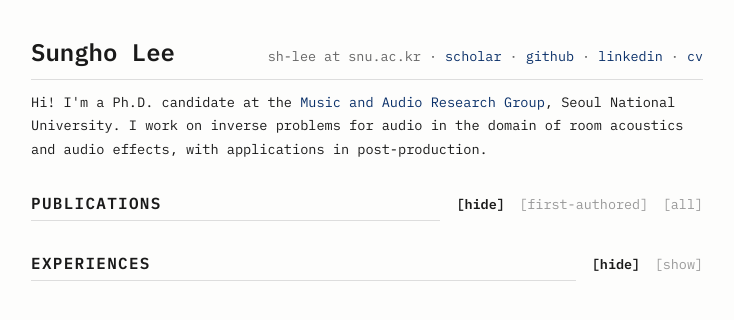
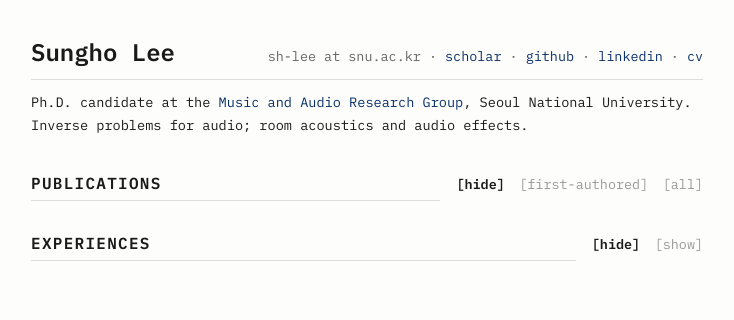
Before and after one commit to sh-lee97/sh-lee97.github.io, a Jekyll site: the page built from index.html, in a window 1280 px wide. Shown: the top 320 px of the page, without its empty margins (273-1007 px from the left). Built offline with Jekyll 4.4.1, drawn with Linux system fonts in a browser that asks for light colours.

Commit message:
Refine intro/layout, sync content, update CV
- Intro: name on a top bar with email + dot-separated links (plain-text
  email, no brackets); name stays one line, links wrap as a block
- Bio condensed to two lines (affiliation; research interests)
- Venue and links share one row, links right-aligned; drop "@" prefix
- Unify size hierarchy and spacing across Publications/Experiences
- Toggles relabeled [hide] [first-authored] [all]
- MARG link -> snu-marg.notion.site
- Replace CV with freshly compiled cv-260630.pdf

Co-Authored-By: Claude Opus 4.8 (1M context) <noreply@anthropic.com>

```diff
--- a/_layouts/default.html
+++ b/_layouts/default.html
@@ -67,7 +67,7 @@
 
     /* ── Intro block ── */
     .intro {
-      margin-bottom: 1.8rem;
+      margin-bottom: 2.1rem;
       line-height: 1.7;
     }
     .intro .namebar {
@@ -164,23 +164,28 @@
       text-decoration: none;
       border-bottom: 1px solid var(--faint);
     }
+    .pub-meta {
+      display: flex;
+      flex-wrap: wrap;
+      justify-content: space-between;
+      align-items: baseline;
+      gap: 0.2rem 1rem;
+    }
     .pub-venue {
-      font-size: 0.83em;
+      font-size: 0.85em;
       color: var(--faint);
     }
-    .pub-venue::before { content: "@ "; }
     .pub-links {
-      font-size: 0.83em;
-      margin-top: 0.1rem;
+      font-size: 0.85em;
+      white-space: nowrap;
     }
-    .pub-links a { margin-right: 0.3rem; }
 
     /* ── Experience section ── */
     .exp-category {
       font-weight: 600;
-      margin-top: 1.2rem;
-      margin-bottom: 0.4rem;
-      font-size: 0.86rem;
+      margin-top: 1.3rem;
+      margin-bottom: 0.55rem;
+      font-size: 0.92rem;
       color: var(--dim);
     }
     .exp-category::before { content: "# "; color: var(--faint); }
@@ -189,9 +194,9 @@
       padding-left: 0;
     }
     .exp-list li {
-      margin-bottom: 0.55rem;
+      margin-bottom: 0.8rem;
       padding-left: 1.1rem;
-      line-height: 1.55;
+      line-height: 1.5;
       position: relative;
     }
     .exp-list li::before {
@@ -204,17 +209,17 @@
       font-weight: 600;
     }
     .exp-role {
-      font-size: 0.9em;
+      font-size: 0.85em;
       color: var(--dim);
     }
     .exp-desc {
-      font-size: 0.9em;
+      font-size: 0.85em;
       color: var(--faint);
     }
 
     /* ── Reviews ── */
     .reviews-inline {
-      font-size: 0.9em;
+      font-size: 0.85em;
       color: var(--dim);
     }
 
--- a/index.html
+++ b/index.html
@@ -10,9 +10,10 @@ title: Sungho Lee
       <a href="https://scholar.google.com/citations?hl=en&user=8yMXL5AAAAAJ&view_op=list_works">scholar</a> &middot;
       <a href="https://github.com/sh-lee97">github</a> &middot;
       <a href="https://www.linkedin.com/in/sungho-lee-061546219/">linkedin</a> &middot;
-      <a href="/cv-260411.pdf">cv</a></span>
+      <a href="/cv-260630.pdf">cv</a></span>
   </div>
-  <p class="bio">Hi! I'm a Ph.D. candidate at the <a href="https://marg.snu.ac.kr/">Music and Audio Research Group</a>, Seoul National University. I work on inverse problems for audio in the domain of room acoustics and audio effects, with applications in post-production.</p>
+  <p class="bio">Ph.D. candidate at the <a href="https://snu-marg.notion.site/">Music and Audio Research Group</a>, Seoul National University.<br>
+  Inverse problems for audio; room acoustics and audio effects.</p>
 </div>
 
 <section class="block mode-hide" id="pub-block">
@@ -32,20 +33,17 @@ title: Sungho Lee
   <li class="key">
     <span class="pub-title">Differentiable Acoustic Radiance Transfer</span><br>
     <span class="pub-authors"><ins>Sungho Lee</ins>, Matteo Scerbo, Seungu Han, Min Jun Choi, Kyogu Lee, Enzo De Sena</span><br>
-    <span class="pub-venue">IEEE TASLPRO, 2026 (to appear)</span><br>
-    <span class="pub-links"><a href="https://arxiv.org/abs/2509.15946">arXiv</a></span>
+    <div class="pub-meta"><span class="pub-venue">IEEE TASLPRO, 2026</span><span class="pub-links"><a href="https://arxiv.org/abs/2509.15946">arXiv</a></span></div>
   </li>
   <li class="key">
     <span class="pub-title">Reverse Engineering of Music Mixing Graphs with Differentiable Processors and Iterative Pruning</span><br>
     <span class="pub-authors"><ins>Sungho Lee</ins>, Marco A. Mart&iacute;nez-Ram&iacute;rez, Wei-Hsiang Liao, Stefan Uhlich, Giorgio Fabbro, Kyogu Lee, Yuki Mitsufuji</span><br>
-    <span class="pub-venue">JAES, 2025</span><br>
-    <span class="pub-links"><a href="https://aes2.org/publications/elibrary-page/?id=22917">JAES</a> &middot; <a href="https://arxiv.org/abs/2509.15948">arXiv</a></span>
+    <div class="pub-meta"><span class="pub-venue">JAES, 2025</span><span class="pub-links"><a href="https://aes2.org/publications/elibrary-page/?id=22917">JAES</a> &middot; <a href="https://arxiv.org/abs/2509.15948">arXiv</a></span></div>
   </li>
   <li class="key">
     <span class="pub-title">Differentiable Artificial Reverberation</span><br>
     <span class="pub-authors"><ins>Sungho Lee</ins>, Hyeong-Seok Choi, Kyogu Lee</span><br>
-    <span class="pub-venue">IEEE/ACM TASLP, 2022</span><br>
-    <span class="pub-links"><a href="https://sh-lee97.github.io/DAR-samples/">demo</a> &middot; <a href="https://arxiv.org/abs/2105.13940">arXiv</a></span>
+    <div class="pub-meta"><span class="pub-venue">IEEE/ACM TASLP, 2022</span><span class="pub-links"><a href="https://sh-lee97.github.io/DAR-samples/">demo</a> &middot; <a href="https://arxiv.org/abs/2105.13940">arXiv</a></span></div>
   </li>
 </ul>
 
@@ -55,56 +53,47 @@ title: Sungho Lee
   <li>
     <span class="pub-title">Rethinking Speech Representation Aggregation in Speech Enhancement: A Phonetic Mutual Information Perspective</span><br>
     <span class="pub-authors">Seungu Han, <ins>Sungho Lee</ins>, Kyogu Lee</span><br>
-    <span class="pub-venue">ICASSP, 2026</span><br>
-    <span class="pub-links"><a href="https://arxiv.org/abs/2601.22480">arXiv</a></span>
+    <div class="pub-meta"><span class="pub-venue">ICASSP, 2026</span><span class="pub-links"><a href="https://arxiv.org/abs/2601.22480">arXiv</a></span></div>
   </li>
   <li>
     <span class="pub-title">Few-step Adversarial Schr&ouml;dinger Bridge for Generative Speech Enhancement</span><br>
     <span class="pub-authors">Seungu Han, <ins>Sungho Lee</ins>, Juheon Lee, Kyogu Lee</span><br>
-    <span class="pub-venue">Interspeech, 2025 (Best student paper award nominee)</span><br>
-    <span class="pub-links"><a href="https://arxiv.org/abs/2502.08939">arXiv</a></span>
+    <div class="pub-meta"><span class="pub-venue">Interspeech, 2025 (Best student paper award nominee)</span><span class="pub-links"><a href="https://arxiv.org/abs/2502.08939">arXiv</a></span></div>
   </li>
   <li>
     <span class="pub-title">TokenSynth: A Token-based Neural Synthesizer for Instrument Cloning and Text-to-Instrument</span><br>
     <span class="pub-authors">Kyungsu Kim, Junghyun Koo, <ins>Sungho Lee</ins>, Haesun Jeong, Kyogu Lee</span><br>
-    <span class="pub-venue">ICASSP, 2025</span><br>
-    <span class="pub-links"><a href="https://kyungsukim.notion.site/A-Token-based-Neural-Synthesizer-for-Instrument-Cloning-and-Text-to-Instrument-2c4f5c0850dc4006971b33ad0e580842?pvs=4">demo</a> &middot; <a href="https://arxiv.org/abs/2502.08939">arXiv</a> &middot; <a href="https://github.com/KyungsuKim42/tokensynth">code</a></span>
+    <div class="pub-meta"><span class="pub-venue">ICASSP, 2025</span><span class="pub-links"><a href="https://kyungsukim.notion.site/A-Token-based-Neural-Synthesizer-for-Instrument-Cloning-and-Text-to-Instrument-2c4f5c0850dc4006971b33ad0e580842?pvs=4">demo</a> &middot; <a href="https://arxiv.org/abs/2502.08939">arXiv</a> &middot; <a href="https://github.com/KyungsuKim42/tokensynth">code</a></span></div>
   </li>
   <li class="key">
     <span class="pub-title">Searching for Music Mixing Graphs: A Pruning Approach</span><br>
     <span class="pub-authors"><ins>Sungho Lee</ins>, Marco A. Mart&iacute;nez-Ram&iacute;rez, Wei-Hsiang Liao, Stefan Uhlich, Giorgio Fabbro, Kyogu Lee, Yuki Mitsufuji</span><br>
-    <span class="pub-venue">DAFx, 2024 (Best show &amp; tell award)</span><br>
-    <span class="pub-links"><a href="https://sh-lee97.github.io/grafx-prune/">demo</a> &middot; <a href="https://arxiv.org/abs/2406.01049">arXiv</a> &middot; <a href="https://github.com/sh-lee97/grafx-prune/tree/main">code</a></span>
+    <div class="pub-meta"><span class="pub-venue">DAFx, 2024 (Best show &amp; tell award)</span><span class="pub-links"><a href="https://sh-lee97.github.io/grafx-prune/">demo</a> &middot; <a href="https://arxiv.org/abs/2406.01049">arXiv</a> &middot; <a href="https://github.com/sh-lee97/grafx-prune/tree/main">code</a></span></div>
   </li>
   <li>
     <span class="pub-title">Emosical: An Emotion-Annotated Musical Theatre Dataset</span><br>
     <span class="pub-authors">Hayoon Kim, Ahyeon Choi, <ins>Sungho Lee</ins>, Hyunjin Jung, Kyogu Lee</span><br>
-    <span class="pub-venue">EMNLP Findings, 2024</span><br>
-    <span class="pub-links"><a href="https://aclanthology.org/2024.findings-emnlp.241/">ACL</a> &middot; <a href="https://github.com/gillosae/emosical">code</a></span>
+    <div class="pub-meta"><span class="pub-venue">EMNLP Findings, 2024</span><span class="pub-links"><a href="https://aclanthology.org/2024.findings-emnlp.241/">ACL</a> &middot; <a href="https://github.com/gillosae/emosical">code</a></span></div>
   </li>
   <li class="key">
     <span class="pub-title">Yet Another Generative Model for Room Impulse Response Estimation</span><br>
     <span class="pub-authors"><ins>Sungho Lee</ins>, Hyeong-Seok Choi, Kyogu Lee</span><br>
-    <span class="pub-venue">WASPAA, 2023</span><br>
-    <span class="pub-links"><a href="https://sh-lee97.github.io/neural-ir-est/">demo</a> &middot; <a href="https://arxiv.org/abs/2311.02581">arXiv</a></span>
+    <div class="pub-meta"><span class="pub-venue">WASPAA, 2023</span><span class="pub-links"><a href="https://sh-lee97.github.io/neural-ir-est/">demo</a> &middot; <a href="https://arxiv.org/abs/2311.02581">arXiv</a></span></div>
   </li>
   <li class="key">
     <span class="pub-title">Blind Estimation of Audio Processing Graph</span><br>
     <span class="pub-authors"><ins>Sungho Lee</ins>, Jaehyun Park, Seungryeol Paik, Kyogu Lee</span><br>
-    <span class="pub-venue">ICASSP, 2023</span><br>
-    <span class="pub-links"><a href="https://sh-lee97.github.io/apg/">demo</a> &middot; <a href="https://arxiv.org/abs/2303.08610">arXiv</a></span>
+    <div class="pub-meta"><span class="pub-venue">ICASSP, 2023</span><span class="pub-links"><a href="https://sh-lee97.github.io/apg/">demo</a> &middot; <a href="https://arxiv.org/abs/2303.08610">arXiv</a></span></div>
   </li>
   <li>
     <span class="pub-title">Exploiting Time-Frequency Conformers for Music Audio Enhancement</span><br>
     <span class="pub-authors">Yunkee Chae, Junghyun Koo, <ins>Sungho Lee</ins>, Kyogu Lee</span><br>
-    <span class="pub-venue">ACM MM, 2023</span><br>
-    <span class="pub-links"><a href="https://agreeable-diplodocus-5ca.notion.site/Exploiting-Time-Frequency-Conformers-For-General-Music-Enhancement-1d0f3b851174459294c3de1068eb6ca8">summary</a> &middot; <a href="https://arxiv.org/abs/2308.12599">arXiv</a> &middot; <a href="https://github.com/yoongi43/music_audio_enhancement_conformer">code</a></span>
+    <div class="pub-meta"><span class="pub-venue">ACM MM, 2023</span><span class="pub-links"><a href="https://agreeable-diplodocus-5ca.notion.site/Exploiting-Time-Frequency-Conformers-For-General-Music-Enhancement-1d0f3b851174459294c3de1068eb6ca8">summary</a> &middot; <a href="https://arxiv.org/abs/2308.12599">arXiv</a> &middot; <a href="https://github.com/yoongi43/music_audio_enhancement_conformer">code</a></span></div>
   </li>
   <li>
     <span class="pub-title">Global HRTF Interpolation via Learned Affine Transformation of Hyper-Conditioned Features</span><br>
     <span class="pub-authors">Jin Woo Lee, <ins>Sungho Lee</ins>, Kyogu Lee</span><br>
-    <span class="pub-venue">ICASSP, 2023</span><br>
-    <span class="pub-links"><a href="https://cosmic-pillow-86e.notion.site/Global-HRTF-Interpolation-via-Learned-Affine-Transformation-of-Hyper-conditioned-Features-d5a5c7fac8a54b59871b799a2642939f">summary</a> &middot; <a href="https://arxiv.org/abs/2204.02637">arXiv</a> &middot; <a href="https://github.com/jin-woo-lee/hrtf-interpolation">code</a></span>
+    <div class="pub-meta"><span class="pub-venue">ICASSP, 2023</span><span class="pub-links"><a href="https://cosmic-pillow-86e.notion.site/Global-HRTF-Interpolation-via-Learned-Affine-Transformation-of-Hyper-conditioned-Features-d5a5c7fac8a54b59871b799a2642939f">summary</a> &middot; <a href="https://arxiv.org/abs/2204.02637">arXiv</a> &middot; <a href="https://github.com/jin-woo-lee/hrtf-interpolation">code</a></span></div>
   </li>
 </ul>
 
@@ -114,20 +103,17 @@ title: Sungho Lee
   <li class="key">
     <span class="pub-title">GRAFX: An Open-Source Library for Audio Processing Graphs in PyTorch</span><br>
     <span class="pub-authors"><ins>Sungho Lee</ins>, Marco A. Mart&iacute;nez-Ram&iacute;rez, Wei-Hsiang Liao, Stefan Uhlich, Giorgio Fabbro, Kyogu Lee, Yuki Mitsufuji</span><br>
-    <span class="pub-venue">DAFx demo, 2024</span><br>
-    <span class="pub-links"><a href="https://www.arxiv.org/abs/2408.03204">arXiv</a> &middot; <a href="https://github.com/sh-lee97/grafx">code</a> &middot; <a href="https://sh-lee97.github.io/grafx/">docs</a></span>
+    <div class="pub-meta"><span class="pub-venue">DAFx demo, 2024</span><span class="pub-links"><a href="https://www.arxiv.org/abs/2408.03204">arXiv</a> &middot; <a href="https://github.com/sh-lee97/grafx">code</a> &middot; <a href="https://sh-lee97.github.io/grafx/">docs</a></span></div>
   </li>
   <li>
     <span class="pub-title">Wavespace: A Highly Explorable Wavetable Generator</span><br>
     <span class="pub-authors">Hazounne Lee, Kihong Kim, <ins>Sungho Lee</ins>, Kyogu Lee</span><br>
-    <span class="pub-venue">ISMIR LBD, 2024</span><br>
-    <span class="pub-links"><a href="https://arxiv.org/abs/2407.19862">arXiv</a> &middot; <a href="https://github.com/hazounne/wavespace">code (model)</a> &middot; <a href="https://github.com/kimgihong2510/WavespaceImplementation">code (VST)</a></span>
+    <div class="pub-meta"><span class="pub-venue">ISMIR LBD, 2024</span><span class="pub-links"><a href="https://arxiv.org/abs/2407.19862">arXiv</a> &middot; <a href="https://github.com/hazounne/wavespace">code (model)</a> &middot; <a href="https://github.com/kimgihong2510/WavespaceImplementation">code (VST)</a></span></div>
   </li>
   <li>
     <span class="pub-title">Beat-Aligned Spectrogram-to-Sequence Generation of Rhythm-Game Charts</span><br>
     <span class="pub-authors">Jayeon Yi, <ins>Sungho Lee</ins>, Kyogu Lee</span><br>
-    <span class="pub-venue">ISMIR LBD, 2023</span><br>
-    <span class="pub-links"><a href="https://stet-stet.github.io/goct/">demo</a> &middot; <a href="https://arxiv.org/abs/2311.13687">arXiv</a> &middot; <a href="https://github.com/stet-stet/goct_ismir2023">code</a></span>
+    <div class="pub-meta"><span class="pub-venue">ISMIR LBD, 2023</span><span class="pub-links"><a href="https://stet-stet.github.io/goct/">demo</a> &middot; <a href="https://arxiv.org/abs/2311.13687">arXiv</a> &middot; <a href="https://github.com/stet-stet/goct_ismir2023">code</a></span></div>
   </li>
 </ul>
 
```
Also changed, not shown: 2 other files.
